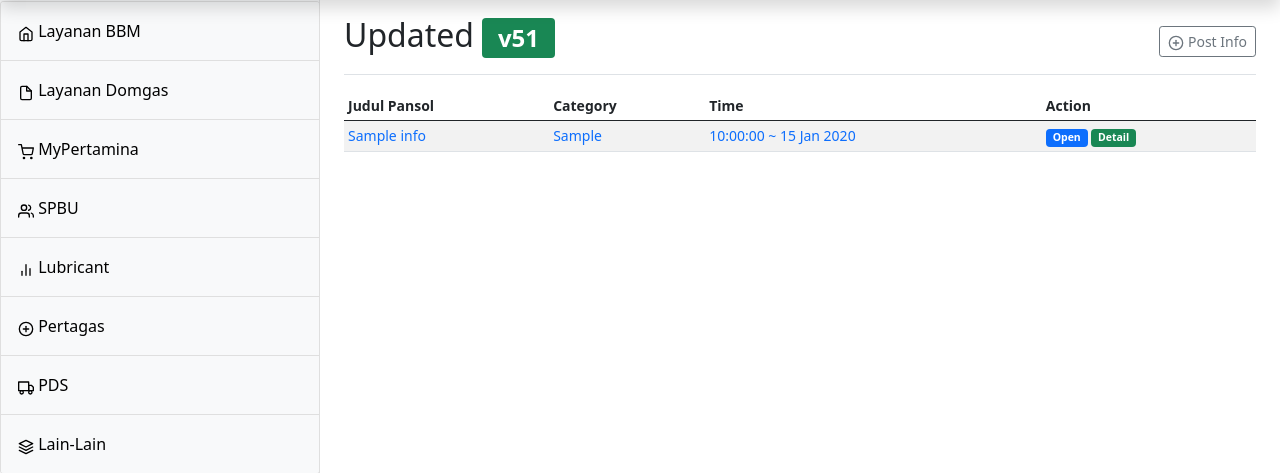
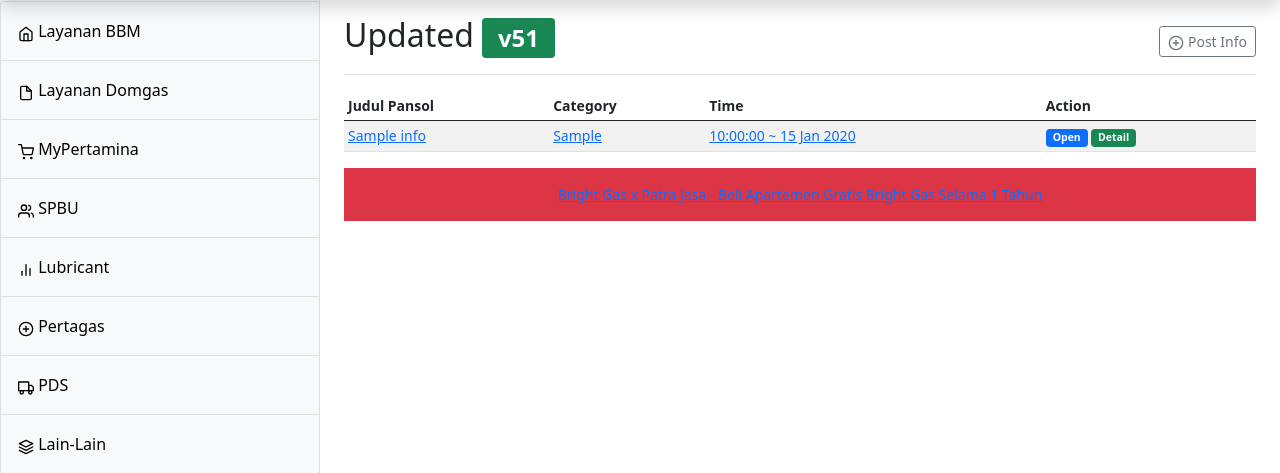
Before and after one commit to gunawanzakiahhalim/ci4login, a CodeIgniter 4 app: the page made by app/Views/info/index.php in a window 1280 px wide. Shown: the part 64-537 px from the top of the page. Run offline with PHP 8.4 and a stand-in for CodeIgniter, Linux system fonts and the light colour scheme; the template is opened without the code that fills it: most values are stand-ins (such as "Sample title", 1, 10 or a date in 2020); data that the repository does not hold is empty; some libraries are stand-ins or nearby versions.

Commit message:
modified pansol

```diff
--- a/app/Views/info/index.php
+++ b/app/Views/info/index.php
@@ -63,6 +63,7 @@
             </tbody>
         </table>
     </div>
+    <div class="p-3 mb-2 bg-danger text-white text-center"><a class="info" href="https://arjunadigital.000webhostapp.com/pdf/Voucher%20Patraland%20Urbano_PDS%20135%20Bright%20Gas.pdf" target="_blank">Bright Gas x Patra Jasa - Beli Apartemen Gratis Bright Gas Selama 1 Tahun</a></div>
 </main>
 
 </div>
--- a/app/Views/templatespansol/index.php
+++ b/app/Views/templatespansol/index.php
@@ -31,12 +31,6 @@
             }
         }
     </style>
-    <style>
-        td a {
-            text-decoration: none;
-        }
-    </style>
-
     <!-- Custom styles for this template -->
     <link href="<?= base_url(); ?>/assets/css/dashboard.css" rel="stylesheet" />
     <link href="<?= base_url(); ?>/assets/css/style.css" rel="stylesheet" />
```
Also changed, not shown: public/assets/css/style.css, 1 other file.
